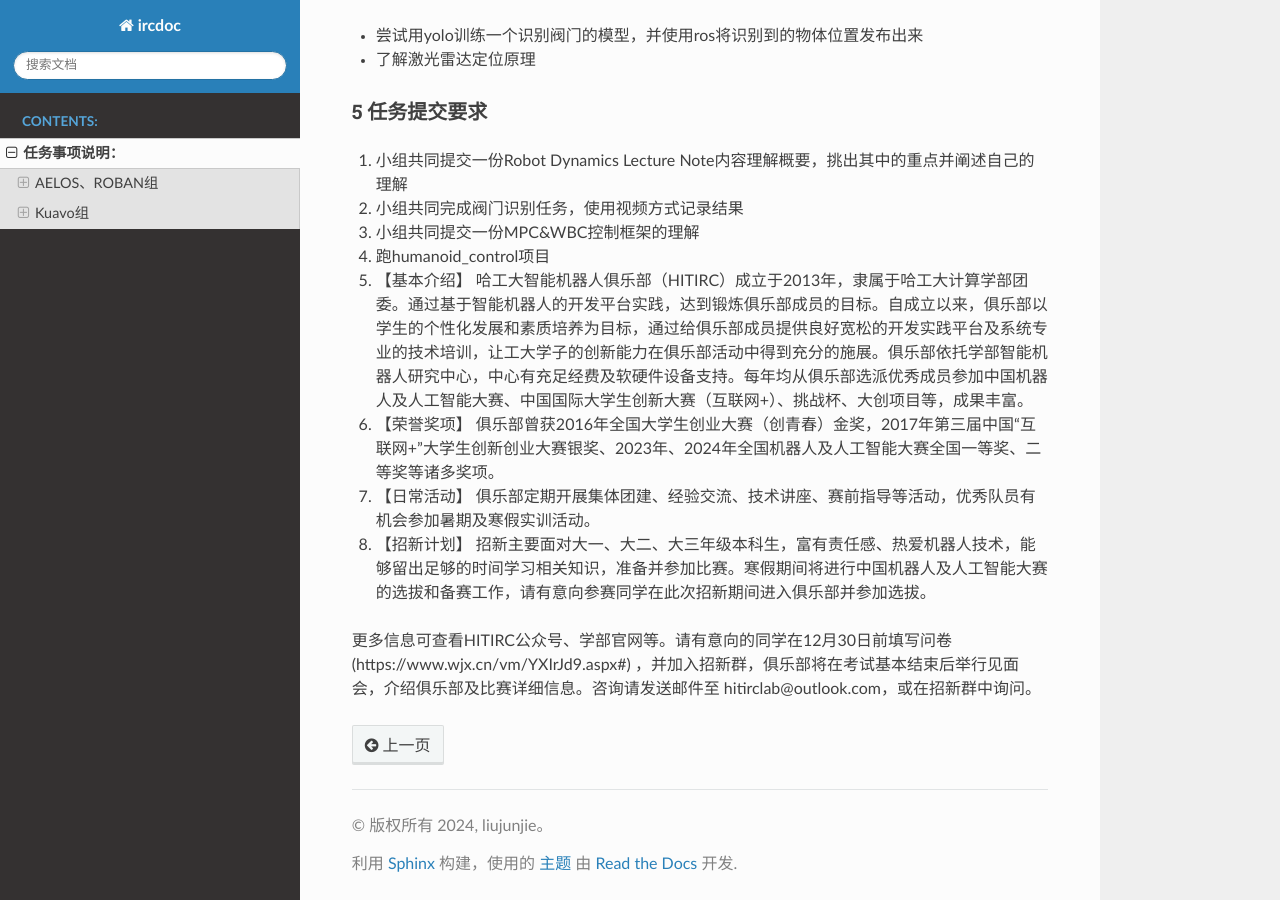
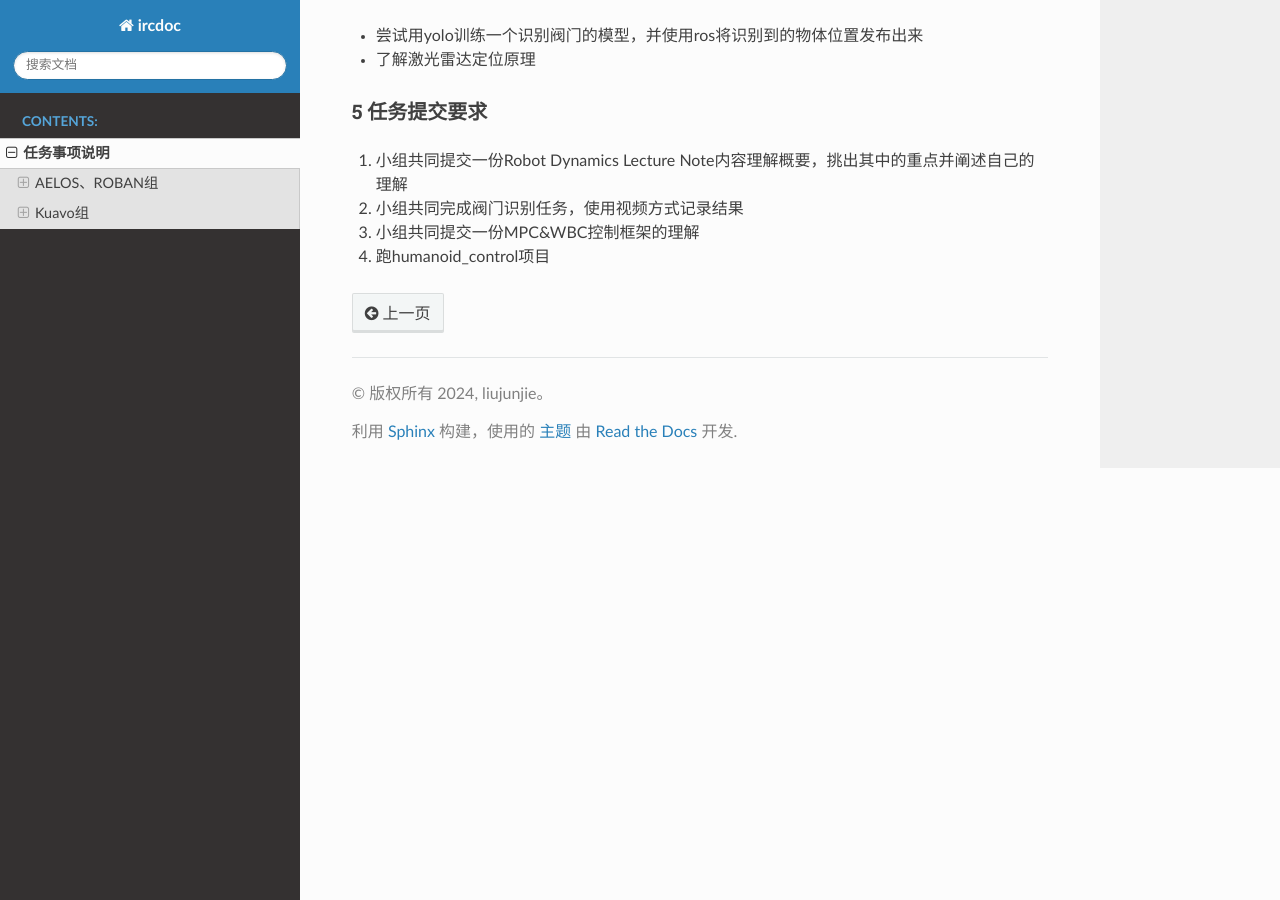
Before and after one commit to GiterJ/irctask, a Sphinx documentation site: the page built from source/task.md, in a window 1280 px wide and 900 px high, scrolled down 3324 px. Built offline with Sphinx 7.4.7 and the Read the Docs theme 3.1.0, drawn with Linux system fonts in a browser that asks for light colours; some of the changed text lies outside the part shown.

Commit message:
update source

```diff
--- a/source/task.md
+++ b/source/task.md
@@ -1,4 +1,4 @@
-# 任务事项说明：
+# 任务事项说明
 
 1.   任务截止时间为开学后，届时我们将根据任务完成情况进行队员筛选
      - 优秀成员将成为俱乐部参赛选手，参与中国机器人及人工智能大赛的调试与开发工作，我们会提供调试场地，调试所需机器人和调试所需硬件、工具
@@ -66,17 +66,3 @@
 2. 小组共同完成阀门识别任务，使用视频方式记录结果
 3. 小组共同提交一份MPC&WBC控制框架的理解
 4. 跑humanoid_control项目
-
-
-
-
-1. 【基本介绍】
-哈工大智能机器人俱乐部（HITIRC）成立于2013年，隶属于哈工大计算学部团委。通过基于智能机器人的开发平台实践，达到锻炼俱乐部成员的目标。自成立以来，俱乐部以学生的个性化发展和素质培养为目标，通过给俱乐部成员提供良好宽松的开发实践平台及系统专业的技术培训，让工大学子的创新能力在俱乐部活动中得到充分的施展。俱乐部依托学部智能机器人研究中心，中心有充足经费及软硬件设备支持。每年均从俱乐部选派优秀成员参加中国机器人及人工智能大赛、中国国际大学生创新大赛（互联网+）、挑战杯、大创项目等，成果丰富。
-2. 【荣誉奖项】
-俱乐部曾获2016年全国大学生创业大赛（创青春）金奖，2017年第三届中国“互联网+”大学生创新创业大赛银奖、2023年、2024年全国机器人及人工智能大赛全国一等奖、二等奖等诸多奖项。
-3. 【日常活动】
-俱乐部定期开展集体团建、经验交流、技术讲座、赛前指导等活动，优秀队员有机会参加暑期及寒假实训活动。
-4. 【招新计划】
-招新主要面对大一、大二、大三年级本科生，富有责任感、热爱机器人技术，能够留出足够的时间学习相关知识，准备并参加比赛。寒假期间将进行中国机器人及人工智能大赛的选拔和备赛工作，请有意向参赛同学在此次招新期间进入俱乐部并参加选拔。
-
-更多信息可查看HITIRC公众号、学部官网等。请有意向的同学在12月30日前填写问卷(https://www.wjx.cn/vm/YXIrJd9.aspx#) ，并加入招新群，俱乐部将在考试基本结束后举行见面会，介绍俱乐部及比赛详细信息。咨询请发送邮件至 hitirclab@outlook.com，或在招新群中询问。
```
Also changed, not shown: source/index.rst (+0 -8 lines).
